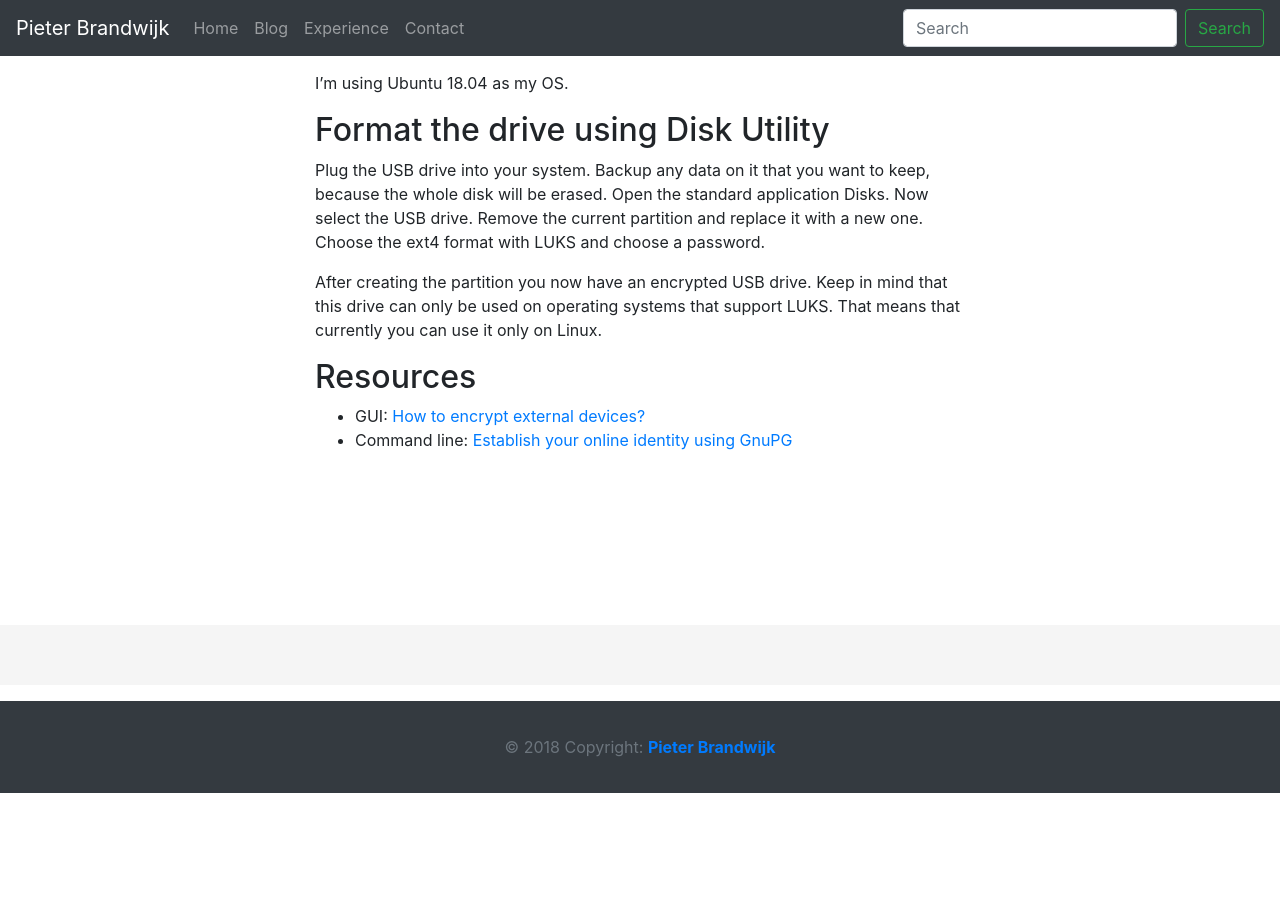
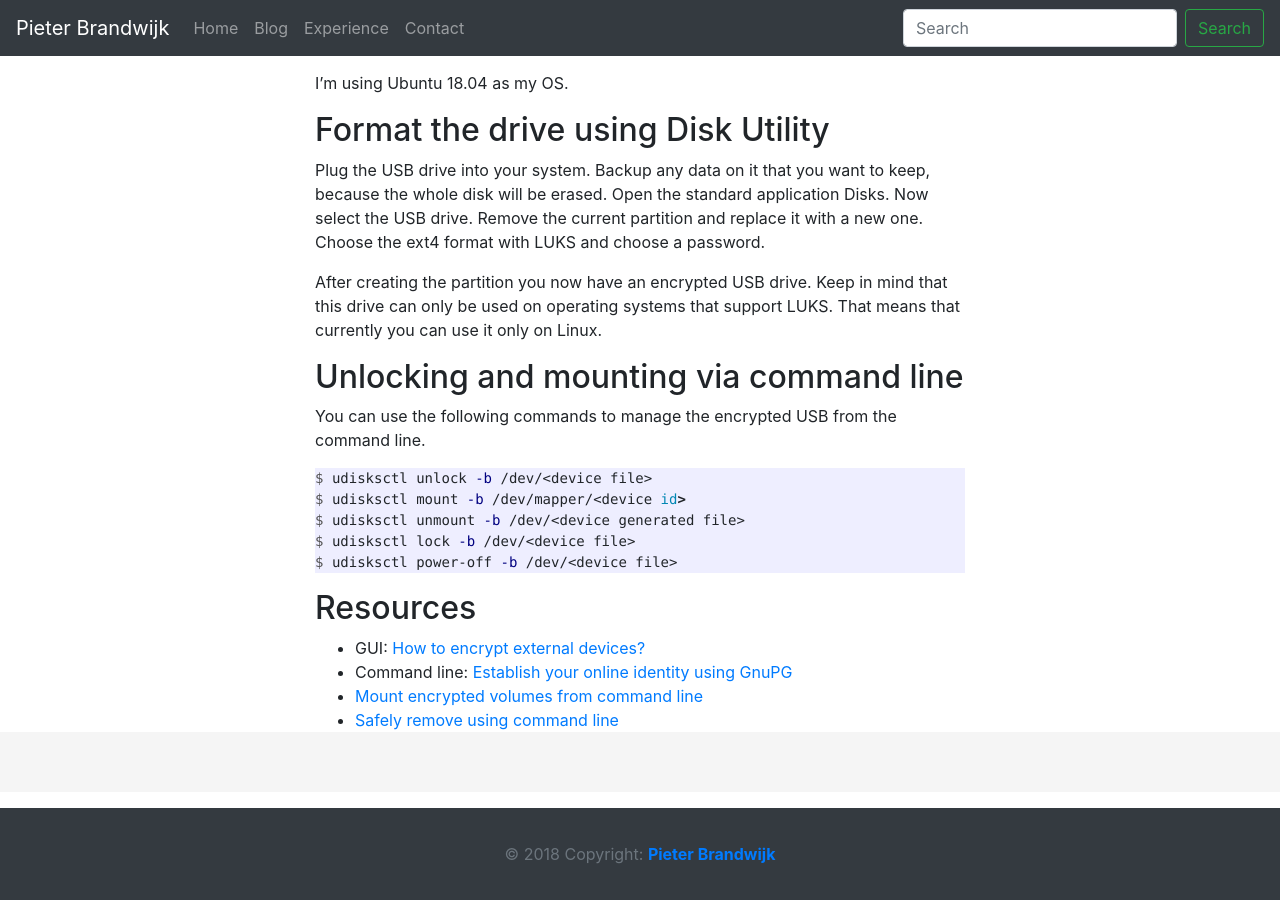
Before and after one commit to pbrandwijk/pbrandwijk.github.io, a Jekyll site: the page built from _posts/2018-05-17-usb-drive-encryption.md, in a window 1280 px wide and 900 px high, scrolled down 215 px. Built offline with Jekyll 4.4.1, drawn with Linux system fonts in a browser that asks for light colours; nearby versions of some CDN libraries; comment, search, counter and statistics services are not loaded; before the commit the page ends 1008 px from its top, so only the background shows below that.

Commit message:
Update post

````diff
--- a/_posts/2018-05-17-usb-drive-encryption.md
+++ b/_posts/2018-05-17-usb-drive-encryption.md
@@ -14,10 +14,22 @@ Plug the USB drive into your system. Backup any data on it that you want to keep
 
 After creating the partition you now have an encrypted USB drive. Keep in mind that this drive can only be used on operating systems that support LUKS. That means that currently you can use it only on Linux.
 
+## Unlocking and mounting via command line
+You can use the following commands to manage the encrypted USB from the command line.
+
+```console
+$ udisksctl unlock -b /dev/<device file>
+$ udisksctl mount -b /dev/mapper/<device id>
+$ udisksctl unmount -b /dev/<device generated file>
+$ udisksctl lock -b /dev/<device file>
+$ udisksctl power-off -b /dev/<device file>
+```
 
 ## Resources
 - GUI: [How to encrypt external devices?][askubuntu]
 - Command line: [Establish your online identity using GnuPG][saminiir]
+- [Mount encrypted volumes from command line][askubuntu2]
+- [Safely remove using command line][askubuntu3]
 
 [askubuntu]: https://askubuntu.com/questions/500981/how-to-encrypt-external-devices
 [askubuntu2]: https://askubuntu.com/questions/63594/mount-encrypted-volumes-from-command-line
````
